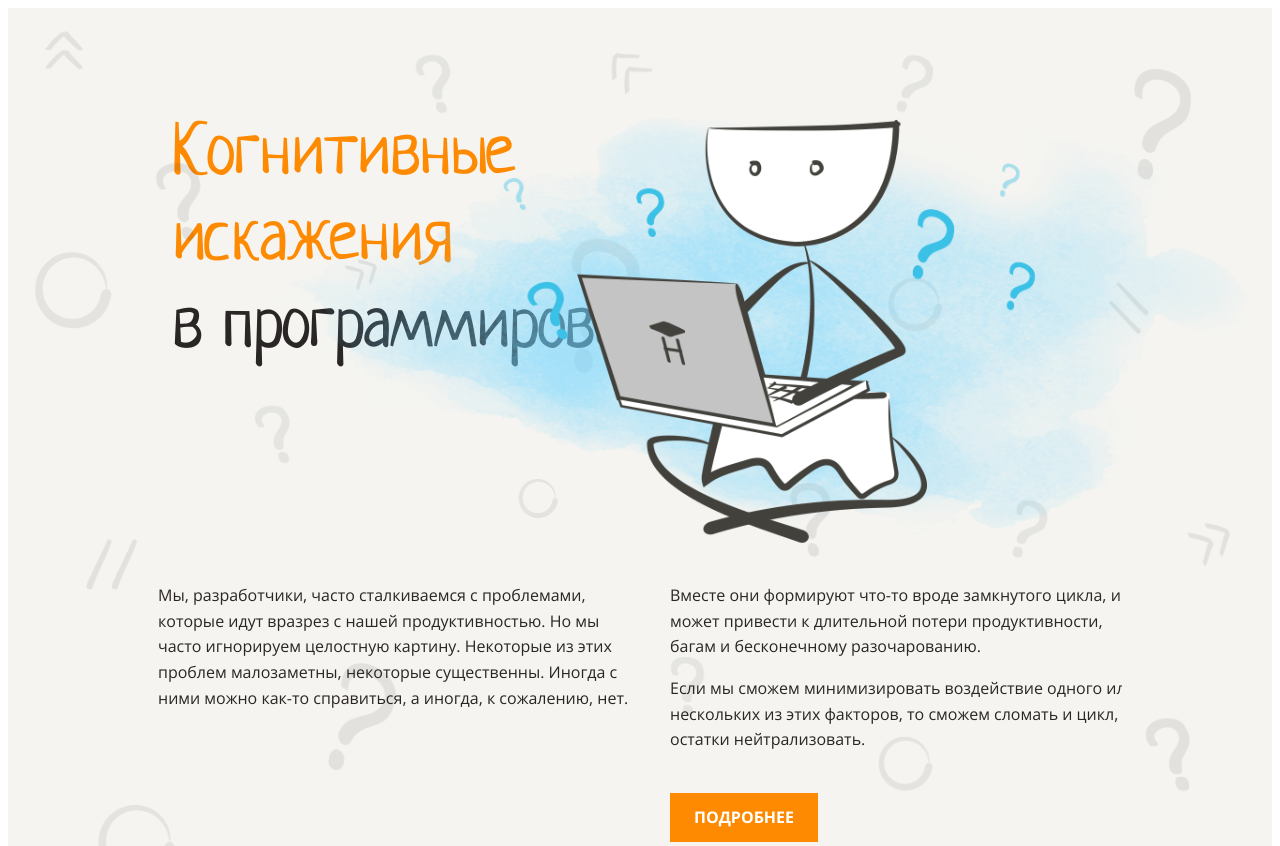
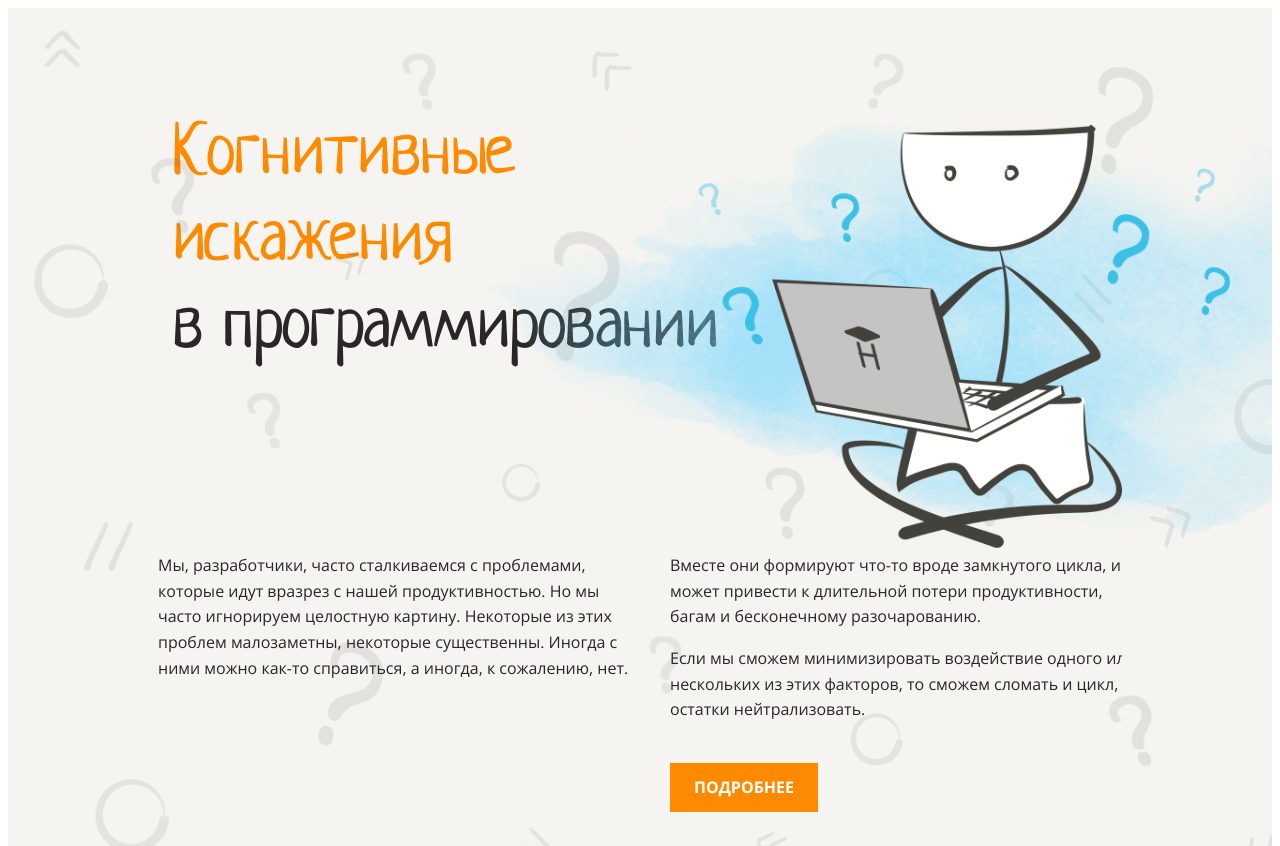
Before and after one commit to YaAleksey/layout-designer-project-lvl1, a website: page src/index.html in a window 1280 px wide. Shown: the top 846 px of the page. Drawn offline with Linux system fonts and the light colour scheme.

Commit message:
correction position header-image

```diff
--- a/src/styles/style.css
+++ b/src/styles/style.css
@@ -93,8 +93,8 @@ header {
 
 .header-image {
   position: absolute;
-  top: 50px;
-  right: -75px;
+  top: 55px;
+  right: -270px;
 
   z-index: 2;
 
@@ -104,7 +104,7 @@ header {
 .header-columns-row {
   display: flex;
   margin: 0 -15px;
-  padding: 200px 0 0;
+  padding: 170px 0 0;
   overflow: hidden;
 }
 
@@ -269,5 +269,5 @@ header {
   top: -10px;
   left: 10px;
 
-  cursor: pointer;
+
 }
```
